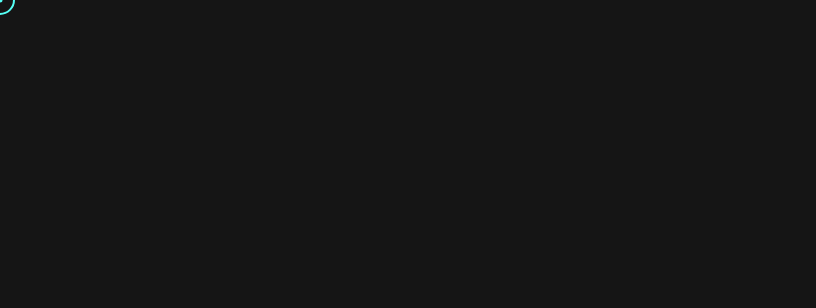
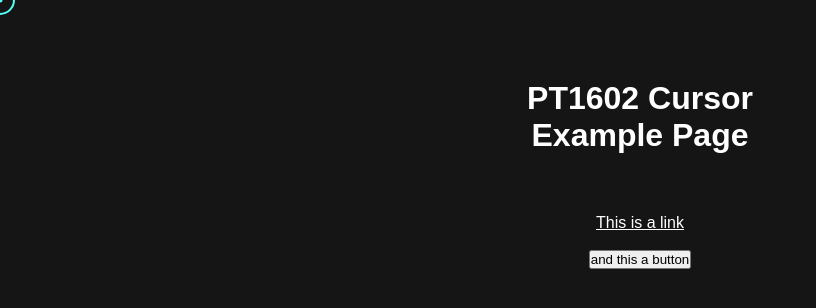
Before and after one commit to pt1602/cursor, a website: page docs/index.html in a window 1280 px wide. Shown: the whole page, without its empty margins (0-816 px from the left). Drawn offline with Linux system fonts and the light colour scheme.

Commit message:
feat(animation): added hover on link and button

```diff
--- a/docs/index.html
+++ b/docs/index.html
@@ -10,6 +10,11 @@
     <link href="./public/libs/@pt1602/cursor/dist/css/base.css" rel="stylesheet">
 </head>
 <body>
+<main>
+    <h1>PT1602 Cursor<br>Example Page</h1>
+    <a href="#">This is a link</a><br>
+    <button>and this a button</button>
+</main>
 <div data-cursor></div>
 </body>
 <script src="./public/libs/@pt1602/cursor/dist/js/index.js"></script>
--- a/docs/style.css
+++ b/docs/style.css
@@ -2,9 +2,29 @@
     margin: 0;
     padding: 0;
     box-sizing: border-box;
+    --text-color: #fff;
+    --bg-color: #151515;
 }
 
 body {
-    height: 100vh;
-    background-color: #151515;
+    height: 100%;
+    color: var(--text-color);
+    background-color: var(--bg-color);
+    text-align: center;
+    font-family: Arial, sans-serif;
 }
+
+h1 {
+    margin-top: 80px;
+    margin-bottom: 60px;
+}
+
+a {
+    color: var(--text-color);
+    display: block;
+}
+
+button {
+    display: block;
+    margin: 0 auto;
+}
--- a/src/scss/theme/_themes.scss
+++ b/src/scss/theme/_themes.scss
@@ -1,5 +1,11 @@
 body {
     cursor: none;
+}
+
+a, button {
+    &:hover {
+        cursor: none;
+    }
 }
 
 .cursor {
@@ -13,6 +19,7 @@ body {
         width: var(--cursor-outline-size);
         height: var(--cursor-outline-size);
         border: var(--cursor-outline-width) solid var(--cursor-outline-color);
+        transition: all .25s ease;
     }
 
     &-dot, &-outline {
```
Also changed, not shown: src/ts/index.ts (+25 -5 lines), dist/css/base.css, dist/js/index.js.
